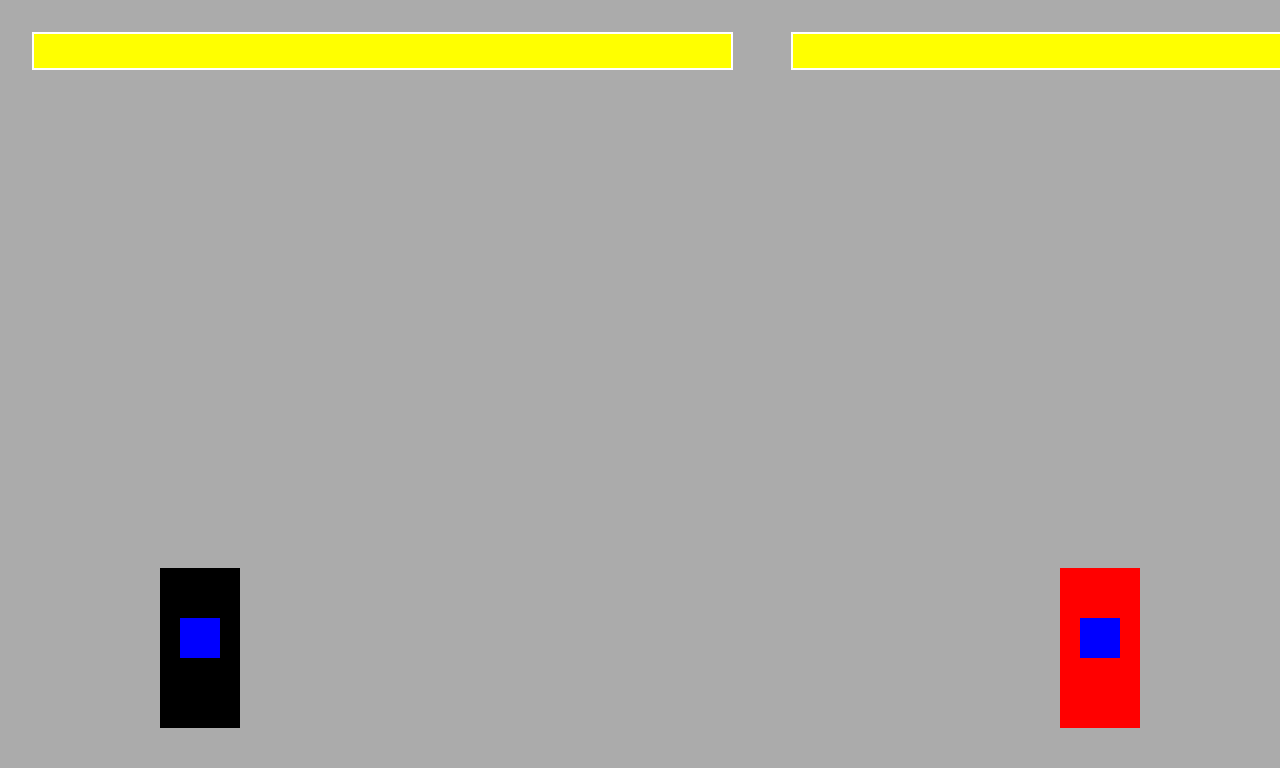
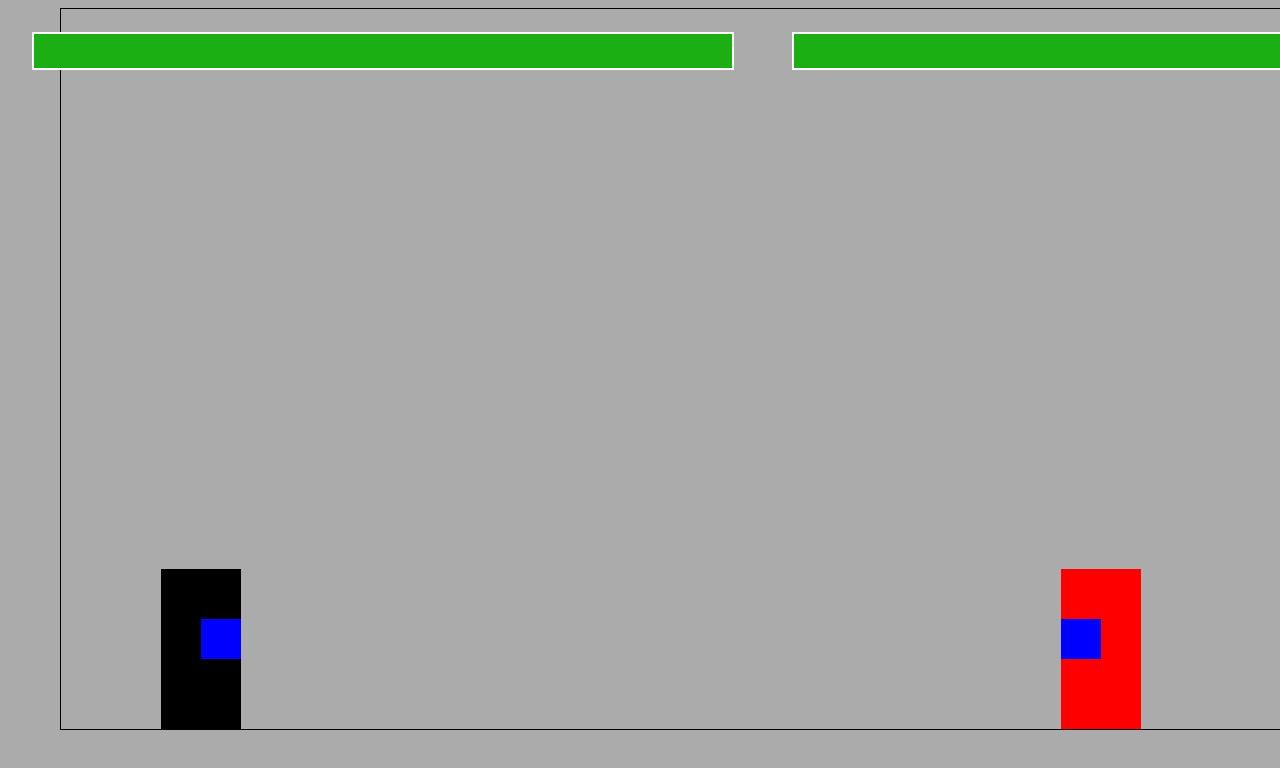
Before and after one commit to DaniAlejandro1/juegoEspe, a plain HTML site: page index.html in a window 1280 px wide. Shown: the top 768 px of the page. Drawn offline with Linux system fonts and the light colour scheme.

Commit message:
battle is work

```diff
--- a/index.js
+++ b/index.js
@@ -2,17 +2,18 @@ const canvas = document.getElementById("canva");
 ctx = canvas.getContext('2d')
 
 class Personaje {
-    constructor(name, health, damage, posX) {
+    constructor(name, health, damage, posX,sentido) {
         this.name = name;
         this.health = health;
         this.maxhealth = health;
         this.damage = damage;
         this.posX = posX;
         this.isAttacking = false;
+        this.sentido = sentido
 
         this.velocity = 0;
         this.weapon = { dimentions : {maxLen: 200, minLen: 40, height: 40, len: 40},
-        positions : {x : this.posX + 20, y : canvas.height-110}};
+        positions : {x : this.posX + 40, y : canvas.height-110}};
 
     }
     async attack(num) {
@@ -42,25 +43,30 @@ class Personaje {
         if (this.posX < 0){
             this.velocity = 0
             this.posX = 0
-            this.weapon.positions.x = this.posX + 20
+            this.weapon.positions.x = this.posX + 40
         }
 
         if(this.posX > canvas.width-80){
             this.velocity = 0
             this.posX = canvas.width-80
-            this.weapon.positions.x = this.posX + 20
+            this.weapon.positions.x = this.posX + 40
         }
 
         ctx.fillRect(this.posX, canvas.height-160, 80, 160);
         ctx.fillStyle = 'blue';
-        ctx.fillRect(this.weapon.positions.x,this.weapon.positions.y,this.weapon.dimentions.len,this.weapon.dimentions.height);
+        if(this.sentido === 1)ctx.fillRect(this.weapon.positions.x,this.weapon.positions.y,this.weapon.dimentions.len,this.weapon.dimentions.height);
+        if(this.sentido === -1)ctx.fillRect(this.weapon.positions.x,this.weapon.positions.y,-this.weapon.dimentions.len,this.weapon.dimentions.height);
+
     }
 }
 
-const jugador = new Personaje("Jugador", 100, 1,100);
-const enemigo = new Personaje("Enemigo", 100, 1,1000);
+const jugador = new Personaje("Jugador", 100, 1,100,1);
+const enemigo = new Personaje("Enemigo", 100, 1,1000,-1);
 
+
+//Ataque del jugador
 document.addEventListener("keydown", event => {
+
     if(event.key == "e") jugador.isAttacking = true
 })
 
@@ -68,6 +74,8 @@ document.addEventListener("keyup", event => {
     if(event.key == "e") jugador.isAttacking = false
 })
 
+
+//Ataque del enemigo
 document.addEventListener("keydown", event => {
     if(event.key == "m") enemigo.isAttacking = true
 })
@@ -76,16 +84,20 @@ document.addEventListener("keyup", event => {
     if(event.key == "m") enemigo.isAttacking = false
 })
 
+
+//Movimiento del jugador
 document.addEventListener("keypress", event => {
     if (event.key == "a") jugador.velocity = -5
     if (event.key == "d") jugador.velocity = 5
 });
+
 
 document.addEventListener("keyup", event => {
     if (event.key == "a") jugador.velocity = 0
     if (event.key == "d") jugador.velocity = 0
 });
 
+//Movimiento del enemigo
 document.addEventListener("keydown", event => {
     if (event.key == "ArrowLeft") enemigo.velocity = -5
     if (event.key == "ArrowRight") enemigo.velocity = 5
@@ -101,7 +113,6 @@ function comprobarColision(atacante, objetivo) {
     const anchoArma = posicionArma + atacante.weapon.dimentions.len;
     const objetivoPosicion = objetivo.posX;
     const anchoObjetivo = objetivoPosicion + 80;
-
     return anchoArma >= objetivoPosicion && posicionArma <= anchoObjetivo;
 }
 
@@ -116,13 +127,17 @@ function dibujar() {
 function update() {
     dibujar();
 
-    if (comprobarColision(jugador, enemigo)) {
+    let posicionArmaEnemiga = enemigo.posX-enemigo.weapon.dimentions.len;
+    let posicionArmaJugador = jugador.weapon.positions.x + jugador.weapon.dimentions.len
+    if(posicionArmaEnemiga < jugador.posX+20) {
+        console.log("enemigo ataca a jugador")
+        jugador.health -= enemigo.damage;
+        document.querySelector('#jugadorVida').style.width = jugador.health + '%';
+    }
+    if(posicionArmaJugador > enemigo.posX){
+        console.log("Jugador ataca a enemigo")
         enemigo.health -= jugador.damage;
         document.querySelector('#enemigoVida').style.width = enemigo.health + '%';
-    }
-    if (comprobarColision(enemigo, jugador)) {
-        jugador.health -= enemigo.damage;
-        document.querySelector('#jugadorVida').style.width = jugador.health + '%';
     }
 
     window.requestAnimationFrame(update);
--- a/style.css
+++ b/style.css
@@ -9,6 +9,7 @@ canvas {
     margin: auto 0;
     margin-left: 60px;
     margin-top: 8px;
+    border: 1px solid black
 }
 .contenedor {
     position: relative;
@@ -22,7 +23,7 @@ canvas {
 }
 .vida-jugador {
     position: absolute;
-    background: yellow;
+    background: rgb(27, 175, 20);
     top: 0;
     bottom: 0;
     width: 100%;
@@ -30,7 +31,7 @@ canvas {
 }
 .vida-enemigo {
     position: absolute;
-    background: yellow;
+    background: rgb(27, 175, 20);
     top: 0;
     bottom: 0;
     right: 0;
```
Also changed, not shown: main.js (+35 -9 lines).
